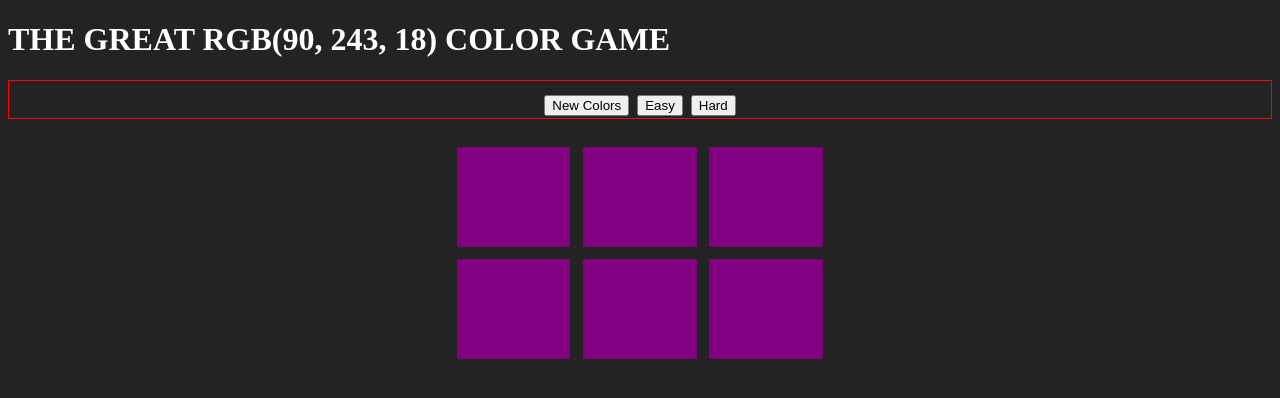
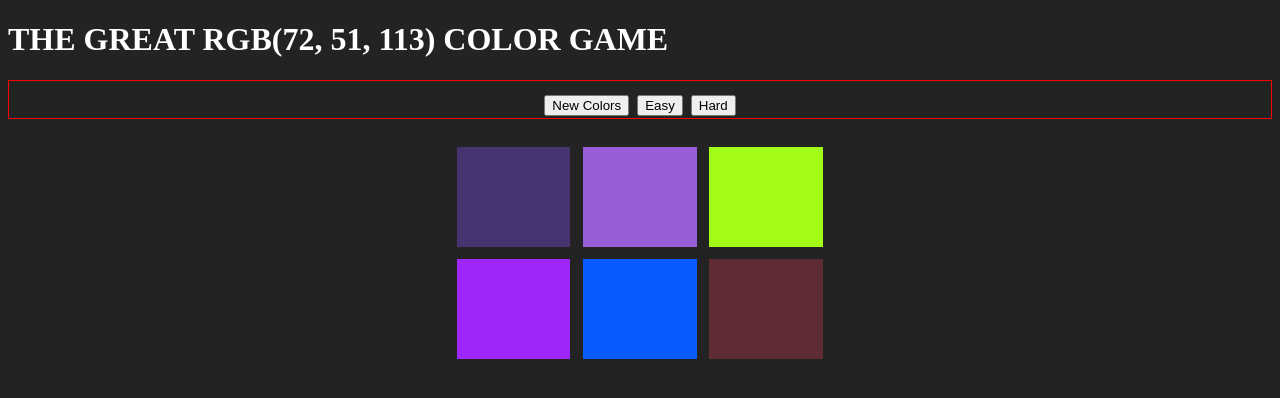
Before and after one commit to meiflin123/RGB-Game, a plain HTML site: page index.html in a window 1280 px wide. Drawn offline with Linux system fonts and the light colour scheme.

Commit message:
create random color

```diff
--- a/index.html
+++ b/index.html
@@ -5,8 +5,7 @@
   <title>RGB Guessing</title>
 </head>
 <body>
-  <h1 class="title">THE GREAT
-RGB(90, 243, 18)
+  <h1 class="title">THE GREAT <span></span>
 COLOR GAME
   </h1>
   <h1 class="bar">
--- a/rgb.js
+++ b/rgb.js
@@ -1,20 +1,13 @@
-
-//hardcode color array
-//hardcode solution
-
-
-const solution = 'red'
+const solutionSpan = document.querySelector('.title span')
 const squares = document.querySelectorAll('.square');
 const title = document.querySelector('.title')
 const span = document.querySelector('.bar span')
 
-
-//once page load, call init.
 const init = () => {
   setupSquares();
 }
 
-
+//once page load, call init.
 // pass 6 colors to each squares
 //add click event listener to all squares
   // compare guessed color and solution:
@@ -26,8 +19,13 @@ const init = () => {
       //guessed square's background = body background
 
 const setupSquares = () => {
+  const colors = generateColor(6)
+  const solution = colors[Math.floor(Math.random() * 6)]
+  solutionSpan.textContent = solution;
+
+  console.log('square', colors)
   for(let i = 0; i < squares.length; i++) {
-    const pickedColor = squares[i].style.backgroundColor = color[i];
+    const pickedColor = squares[i].style.backgroundColor = colors[i];
 
     squares[i].addEventListener('click', ()=>{
       if(pickedColor === solution) {
@@ -47,6 +45,22 @@ const setupSquares = () => {
 }
 
 
+// for loop num, call random()
 
+const generateColor = num => {
+  let colors = [];
+  for (let i = 0; i < num; i++) {
+    colors.push(random());
+
+  }
+  return colors;
+}
+
+const random = () => {
+  const r = Math.floor(Math.random() * 256);
+  const g = Math.floor(Math.random() * 256);
+  const b = Math.floor(Math.random() * 256);
+  return 'rgb(' + r +', ' + g + ', ' + b + ')';
+}
 
 init();
--- a/style.css
+++ b/style.css
@@ -6,7 +6,9 @@ h1 {
   color: white;
 }
 
-
+.title {
+  text-transform: uppercase;
+}
 
 .container {
   width: 30%;
```
